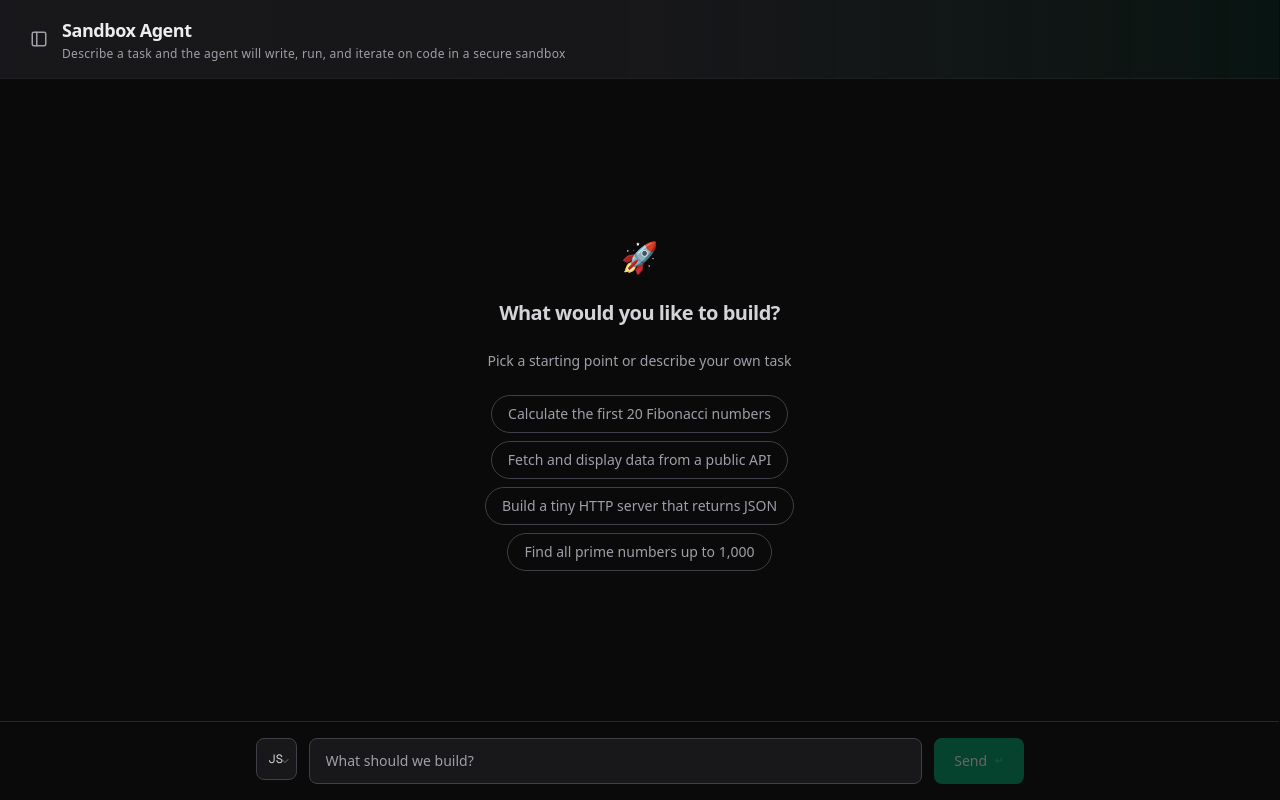
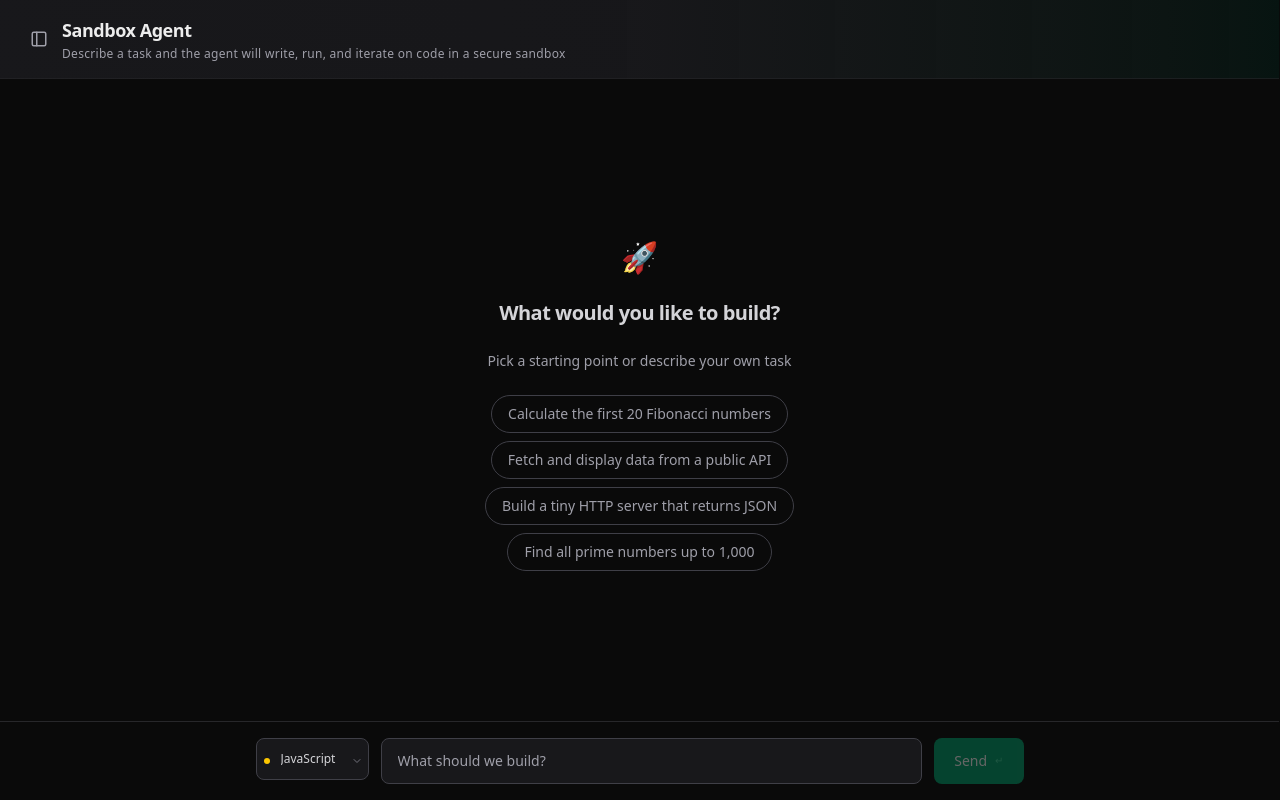
Before and after one commit to teekamchandmandan/questom-assignment, a Next.js app: page / in a window 1280 px wide. Built offline with nearby package versions, Linux system fonts and the light colour scheme.

Commit message:
feat: enhance language selection with custom tooltip and colored indicators, and improve language change feedback

```diff
--- a/src/components/ChatInput.tsx
+++ b/src/components/ChatInput.tsx
@@ -4,11 +4,21 @@ import { useChatContext } from '@/lib/chat-context';
 import type { Language } from '@/lib/conversations';
 import { ChevronDownIcon } from './Icons';
 
-const LANGUAGE_OPTIONS: { value: Language; label: string; icon: string }[] = [
-  { value: 'javascript', label: 'JavaScript', icon: 'JS' },
-  { value: 'typescript', label: 'TypeScript', icon: 'TS' },
-  { value: 'python', label: 'Python', icon: 'PY' },
+const LANGUAGE_OPTIONS: { value: Language; label: string }[] = [
+  { value: 'javascript', label: 'JavaScript' },
+  { value: 'typescript', label: 'TypeScript' },
+  { value: 'python', label: 'Python' },
 ];
+
+export const LANGUAGE_LABELS: Record<Language, string> = Object.fromEntries(
+  LANGUAGE_OPTIONS.map((o) => [o.value, o.label]),
+) as Record<Language, string>;
+
+const DOT_COLORS: Record<Language, string> = {
+  javascript: 'bg-yellow-400',
+  typescript: 'bg-blue-400',
+  python: 'bg-emerald-400',
+};
 
 export function ChatInput() {
   const { state, actions } = useChatContext();
@@ -22,7 +32,7 @@ export function ChatInput() {
         className='max-w-3xl mx-auto flex gap-2 sm:gap-3'
       >
         {/* Language selector */}
-        <div className='relative flex-shrink-0'>
+        <div className='group/lang relative flex-shrink-0'>
           <label htmlFor='lang-select' className='sr-only'>
             Language
           </label>
@@ -31,16 +41,38 @@ export function ChatInput() {
             value={language}
             onChange={(e) => setLanguage(e.target.value as Language)}
             disabled={isLoading}
-            className='appearance-none bg-zinc-900 border border-zinc-700 rounded-lg px-2.5 sm:px-3 py-3 pr-7 text-xs font-mono text-zinc-300 focus:outline-none focus:ring-2 focus:ring-emerald-600 focus:border-transparent disabled:opacity-40 cursor-pointer transition-colors hover:border-zinc-600'
+            className='appearance-none bg-zinc-900 border border-zinc-700 rounded-lg pl-5 sm:pl-6 pr-7 py-3 text-xs font-medium text-zinc-300 focus:outline-none focus:ring-2 focus:ring-emerald-600 focus:border-transparent disabled:opacity-40 cursor-pointer transition-colors hover:border-zinc-600'
           >
             {LANGUAGE_OPTIONS.map((opt) => (
               <option key={opt.value} value={opt.value}>
-                {opt.icon}
+                {opt.label}
               </option>
             ))}
           </select>
+          {/* Colored language indicator */}
+          <span
+            className={`pointer-events-none absolute left-2 top-1/2 -translate-y-1/2 w-1.5 h-1.5 rounded-full ${DOT_COLORS[language]}`}
+          />
           {/* Dropdown chevron */}
           <ChevronDownIcon className='pointer-events-none absolute right-1.5 top-1/2 -translate-y-1/2 text-zinc-500' />
+          {/* Custom tooltip */}
+          <div
+            role='tooltip'
+            className='pointer-events-none absolute bottom-full left-1/2 -translate-x-1/2 mb-2.5 opacity-0 scale-95 group-hover/lang:opacity-100 group-hover/lang:scale-100 transition-all duration-150 ease-out z-50'
+          >
+            <div className='relative bg-zinc-800 border border-zinc-700/80 rounded-lg px-3 py-2 shadow-xl shadow-black/40 whitespace-nowrap'>
+              <p className='text-xs font-medium text-zinc-200'>
+                Sandbox runtime
+              </p>
+              <p className='text-[11px] text-zinc-400 mt-0.5'>
+                The agent will write &amp; execute code in this language
+              </p>
+              {/* Arrow */}
+              <div className='absolute top-full left-1/2 -translate-x-1/2 -mt-px'>
+                <div className='w-2.5 h-2.5 bg-zinc-800 border-r border-b border-zinc-700/80 rotate-45 -translate-y-1/2' />
+              </div>
+            </div>
+          </div>
         </div>
 
         <label htmlFor='chat-input' className='sr-only'>
--- a/src/lib/chat-context.tsx
+++ b/src/lib/chat-context.tsx
@@ -24,6 +24,7 @@ import {
   type Language,
 } from '@/lib/conversations';
 import { useToasts, type ToastData } from '@/components/Toast';
+import { LANGUAGE_LABELS } from '@/components/ChatInput';
 
 function generateId() {
   return crypto.randomUUID();
@@ -277,7 +278,12 @@ export function ChatProvider({ children }: { children: ReactNode }) {
         actions: {
           sendMessage,
           setInput,
-          setLanguage,
+          setLanguage: (lang: Language) => {
+            if (lang !== language) {
+              setLanguage(lang);
+              addToast(`Code will now run as ${LANGUAGE_LABELS[lang]}`, 'info');
+            }
+          },
           stop,
           regenerate,
           toggleSidebar: () => setSidebarOpen((o) => !o),
```
